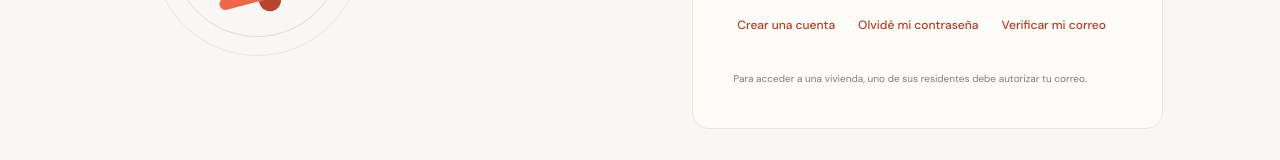
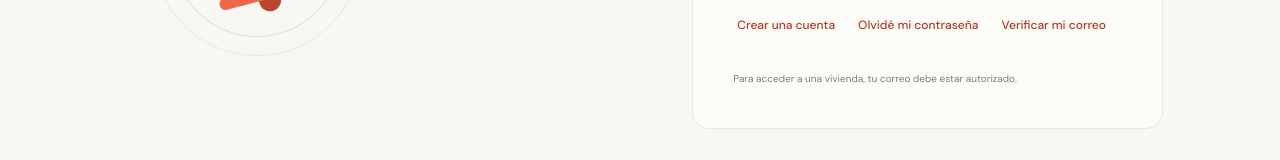
Before and after one commit to guidomodarelli/ringgg., a Next.js app: page /sign-in in a window 1280 px wide. Shown: the part 637-797 px from the top of the page. Built offline with nearby package versions, Linux system fonts and the light colour scheme.

Commit message:
fix: precisar el requisito de acceso
Explicar el requisito de autorización sin anticipar cambios de permisos que todavía están en desarrollo.

```diff
--- a/src/components/login.tsx
+++ b/src/components/login.tsx
@@ -71,6 +71,6 @@ export function Login({ configured = false, initialMessage = '', signedIn = fals
           {mode === 'verify' && <button className="text-button" type="button" disabled={pending || !email.trim() || !configured} onClick={() => action(async () => { const result = await authClient.emailOtp.sendVerificationOtp({ email: email.trim(), type: 'email-verification' }); if (!showError(result)) setMessage('Solicitamos un código nuevo. Revisá tu correo y la carpeta de spam.'); })}>Pedir código nuevo</button>}
           {mode !== 'sign-in' && <button className="text-button" type="button" disabled={pending} onClick={() => changeMode('sign-in')}>Volver a ingresar</button>}
         </>}
-      </div><small>Para acceder a una vivienda, uno de sus residentes debe autorizar tu correo.</small>
+      </div><small>Para acceder a una vivienda, tu correo debe estar autorizado.</small>
     </form></div><footer>Sin cables. Sin instalaciones. Más cerca.</footer></main>;
 }
```
